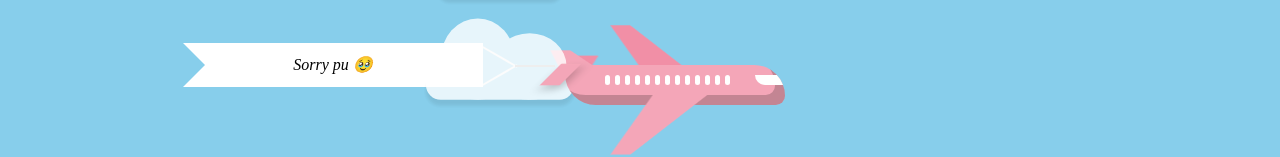
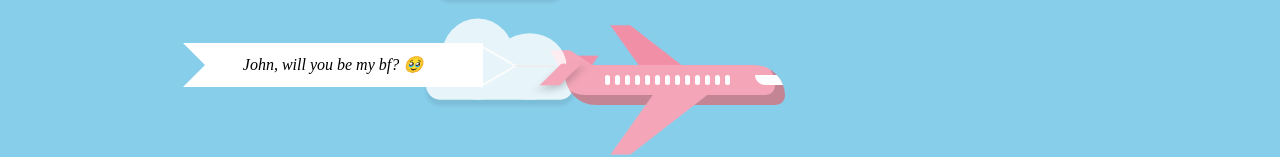
Before and after one commit to Frowcaloe/Er, a plain HTML site: page index.html in a window 1280 px wide. Shown: the part 335-492 px from the top of the page. Drawn offline with Linux system fonts and the light colour scheme.

Commit message:
Update index.html

```diff
--- a/index.html
+++ b/index.html
@@ -27,7 +27,7 @@
     <div class="banner-container">
         <i class="rope"></i>
         <i class="banner">
-         Sorry pu 🥹
+         John, will you be my bf? 🥹
         <i class="triangle"></i>
     </i>
     </div>
```
